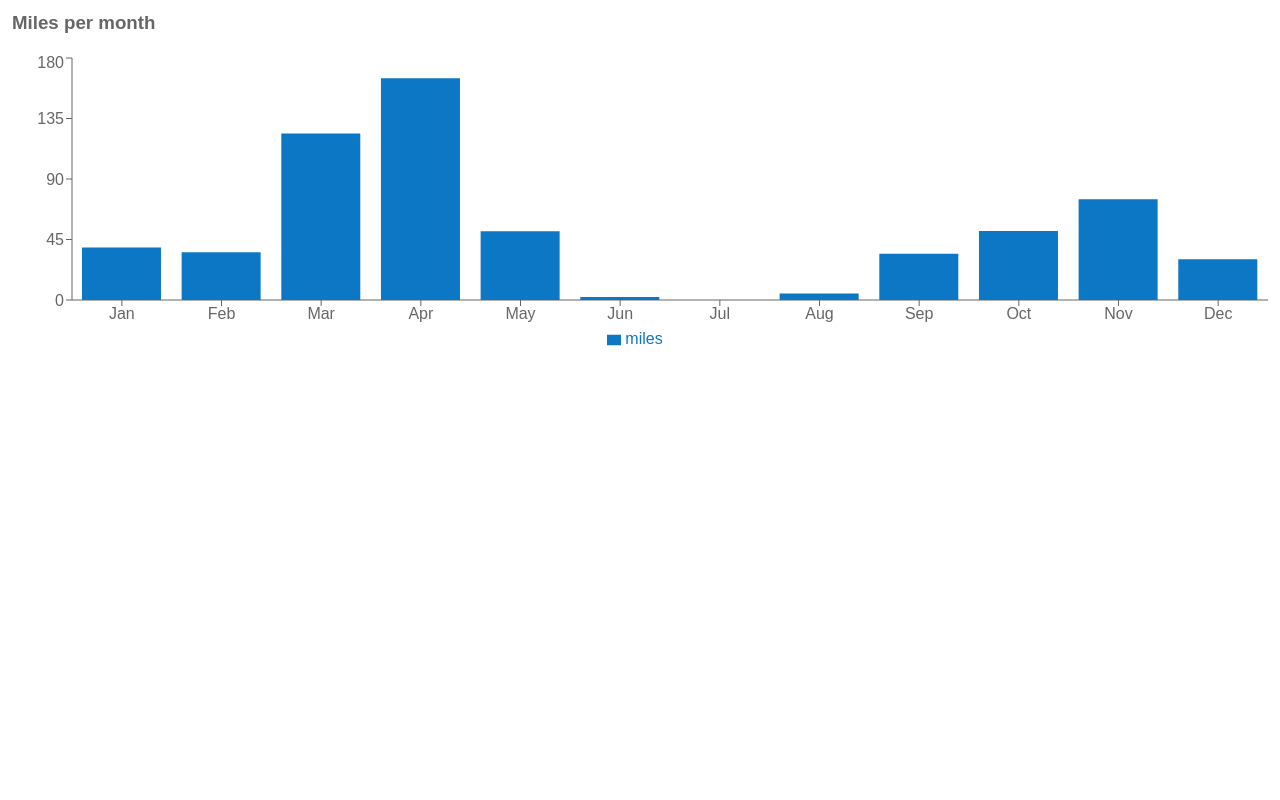
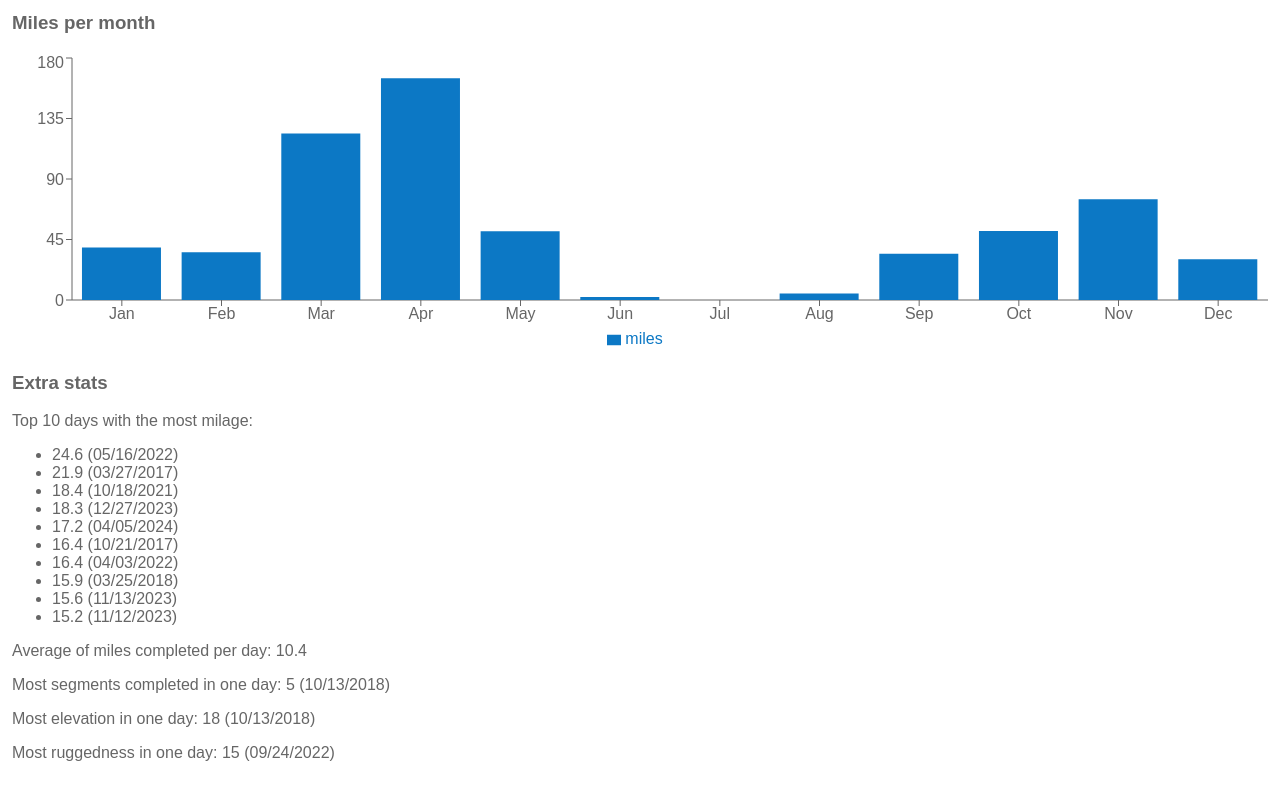
Before and after one commit to afneve/iceageR, a React (Create React App) app: page /#/stats in a window 1280 px wide. Shown: the part 506-1306 px from the top of the page. Before the commit the page ends 889 px from the top, so only its background shows below. Built offline with nearby package versions, Linux system fonts and the light colour scheme.

Commit message:
Adding more to stats page

```diff
--- a/src/components/Containers/Stats.jsx
+++ b/src/components/Containers/Stats.jsx
@@ -5,17 +5,26 @@ import {
     YAxis,
     Tooltip,
     Legend,
-    ResponsiveContainer
-} from 'recharts';
+    ResponsiveContainer,
+} from "recharts";
 
-import { iceAgeData } from '../../data/ice_age_data';
-import { segmentStatus } from '../../data/progress_data';
-
+import { iceAgeData } from "../../data/ice_age_data";
+import { segmentStatus } from "../../data/progress_data";
 
 const Stats = () => {
     const months = [
-        'January', 'February', 'March', 'April', 'May', 'June',
-        'July', 'August', 'September', 'October', 'November', 'December'
+        "January",
+        "February",
+        "March",
+        "April",
+        "May",
+        "June",
+        "July",
+        "August",
+        "September",
+        "October",
+        "November",
+        "December",
     ];
 
     let monthTotals = {};
@@ -25,6 +34,14 @@ const Stats = () => {
 
     let date, year, month, distance;
 
+    const {
+        topTenMiles,
+        mostSegmentsInOneDay,
+        mostElevationInOneDay,
+        mostRuggednessInOneDay,
+        averageMilesPerDay,
+    } = processSegmentData(segmentStatus, iceAgeData);
+
     //Push any completed segments to new array
     for (let i = 0; i < iceAgeData.length; i++) {
         if (segmentStatus[iceAgeData[i].segment].dateCompleted) {
@@ -32,7 +49,11 @@ const Stats = () => {
             distance = parseFloat(distance);
 
             date = segmentStatus[iceAgeData[i].segment].dateCompleted;
-            date = (date.includes('/')) ? date.split('/') : (date.includes('-')) ? date.split('-') : date;
+            date = date.includes("/")
+                ? date.split("/")
+                : date.includes("-")
+                ? date.split("-")
+                : date;
 
             if (date[0].length === 4) {
                 year = date[0];
@@ -77,83 +98,187 @@ const Stats = () => {
         yearData.push({
             name: property,
             miles: parseFloat(yearTotals[property].toFixed(1)),
-            unit: 'miles'
-        })
+            unit: "miles",
+        });
     }
 
     for (const property in monthTotals) {
         monthData.push({
             name: months[property - 1].substring(0, 3),
             miles: parseFloat(monthTotals[property].toFixed(1)),
-            unit: 'miles'
-        })
+            unit: "miles",
+        });
     }
 
     return (
-        <div className='Stats'>
+        <div className="Stats">
             <h2>Stats</h2>
             <p>
-                Note: Miles are only recorded once a segment has been completed. For example, if segment X was started in Jan 2020, but
-                wasn't completed until Mar 2022 the miles count toward Mar 2022.
+                Note: Miles are only recorded once a segment has been completed.
+                For example, if segment X was started in Jan 2020, but wasn't
+                completed until Mar 2022 the miles count toward Mar 2022.
             </p>
-            <div className='miles'>
+            <div className="miles">
                 <h3>Miles per year</h3>
-                <ResponsiveContainer width='100%' height={300}>
+                <ResponsiveContainer width="100%" height={300}>
                     <BarChart
-                        width='100%'
+                        width="100%"
                         height={300}
                         data={yearData}
                         margin={{
                             top: 5,
                             right: 0,
                             left: 0,
-                            bottom: 5
+                            bottom: 5,
                         }}
                     >
-                        <XAxis dataKey='name' />
+                        <XAxis dataKey="name" />
                         <YAxis />
                         <Tooltip
-                            formatter={
-                                (value, name, props) => {
-                                    return [`${value} miles`, `${props.payload.name}`]
-                                }
-                            }
+                            formatter={(value, name, props) => {
+                                return [
+                                    `${value} miles`,
+                                    `${props.payload.name}`,
+                                ];
+                            }}
                         />
                         <Legend />
-                        <Bar dataKey='miles' fill='#0C78C5' />
+                        <Bar dataKey="miles" fill="#0C78C5" />
                     </BarChart>
                 </ResponsiveContainer>
             </div>
-            <div className='miles'>
+            <div className="miles">
                 <h3>Miles per month</h3>
-                <ResponsiveContainer width='100%' height={300}>
+                <ResponsiveContainer width="100%" height={300}>
                     <BarChart
-                        width='100%'
+                        width="100%"
                         height={300}
                         data={monthData}
                         margin={{
                             top: 5,
                             right: 0,
                             left: 0,
-                            bottom: 5
+                            bottom: 5,
                         }}
                     >
-                        <XAxis dataKey='name' />
+                        <XAxis dataKey="name" />
                         <YAxis />
                         <Tooltip
-                            formatter={
-                                (value, name, props) => {
-                                    return [`${value} miles`, `${props.payload.name}`]
-                                }
-                            }
+                            formatter={(value, name, props) => {
+                                return [
+                                    `${value} miles`,
+                                    `${props.payload.name}`,
+                                ];
+                            }}
                         />
                         <Legend />
-                        <Bar dataKey='miles' fill='#0C78C5' />
+                        <Bar dataKey="miles" fill="#0C78C5" />
                     </BarChart>
                 </ResponsiveContainer>
             </div>
+            <div className="miles">
+                <h3>Extra stats</h3>
+                <p>{`Top ${topTenMiles.length} days with the most milage:`}</p>
+                <ul>
+                    {topTenMiles.map((segment, index) => (
+                        <li key={index}>{`${segment.miles.toFixed(1)} (${
+                            segment.date
+                        })`}</li>
+                    ))}
+                </ul>
+                <p>{`Average of miles completed per day: ${averageMilesPerDay.toFixed(
+                    1
+                )}`}</p>
+                <p>{`Most segments completed in one day: ${mostSegmentsInOneDay.segments} (${mostSegmentsInOneDay.date})`}</p>
+                <p>{`Most elevation in one day: ${mostElevationInOneDay.elevation} (${mostElevationInOneDay.date})`}</p>
+                <p>{`Most ruggedness in one day: ${mostRuggednessInOneDay.ruggedness} (${mostRuggednessInOneDay.date})`}</p>
+            </div>
         </div>
     );
-}
+};
 
 export default Stats;
+
+function processSegmentData(segmentStatus, iceAgeData) {
+    const dailyData = {};
+
+    // Build a map for quick lookup of iceAgeData by segment name
+    const iceAgeMap = iceAgeData.reduce((map, segment) => {
+        map[segment.segment] = segment;
+        return map;
+    }, {});
+
+    // Iterate over segmentStatus to group data by dateCompleted
+    Object.entries(segmentStatus).forEach(([segment, status]) => {
+        const { dateCompleted } = status;
+        const segmentData = iceAgeMap[segment];
+
+        if (!segmentData || !dateCompleted) return;
+
+        // Initialize the day if not already present
+        if (!dailyData[dateCompleted]) {
+            dailyData[dateCompleted] = {
+                totalMiles: 0,
+                totalElevation: 0,
+                totalRuggedness: 0,
+                segmentsCompleted: 0,
+            };
+        }
+
+        // Update the daily stats, using iceagetraildistance for miles
+        dailyData[dateCompleted].totalMiles += parseFloat(
+            segmentData.iceagetraildistance
+        );
+        dailyData[dateCompleted].totalElevation += parseFloat(
+            segmentData.elevation
+        );
+        dailyData[dateCompleted].totalRuggedness += parseFloat(
+            segmentData.ruggedness
+        );
+        dailyData[dateCompleted].segmentsCompleted += 1;
+    });
+
+    // Convert dailyData into an array of entries, sorted by totalMiles in descending order
+    const sortedByMiles = Object.entries(dailyData).sort(
+        (a, b) => b[1].totalMiles - a[1].totalMiles
+    );
+
+    // Extract the top 10 days with the most miles
+    const topTenMiles = sortedByMiles.slice(0, 10).map(([date, data]) => ({
+        date,
+        miles: data.totalMiles,
+    }));
+
+    // Now find the max values for the other categories
+    let mostSegmentsInOneDay = { date: "", segments: 0 };
+    let mostElevationInOneDay = { date: "", elevation: 0 };
+    let mostRuggednessInOneDay = { date: "", ruggedness: 0 };
+
+    let totalMiles = 0;
+    let totalDays = Object.keys(dailyData).length;
+
+    Object.entries(dailyData).forEach(([date, data]) => {
+        totalMiles += data.totalMiles;
+
+        if (data.segmentsCompleted > mostSegmentsInOneDay.segments) {
+            mostSegmentsInOneDay = { date, segments: data.segmentsCompleted };
+        }
+        if (data.totalElevation > mostElevationInOneDay.elevation) {
+            mostElevationInOneDay = { date, elevation: data.totalElevation };
+        }
+        if (data.totalRuggedness > mostRuggednessInOneDay.ruggedness) {
+            mostRuggednessInOneDay = { date, ruggedness: data.totalRuggedness };
+        }
+    });
+
+    // Calculate the average miles per day
+    const averageMilesPerDay = totalMiles / totalDays;
+
+    return {
+        topTenMiles,
+        mostSegmentsInOneDay,
+        mostElevationInOneDay,
+        mostRuggednessInOneDay,
+        averageMilesPerDay,
+    };
+}
```
